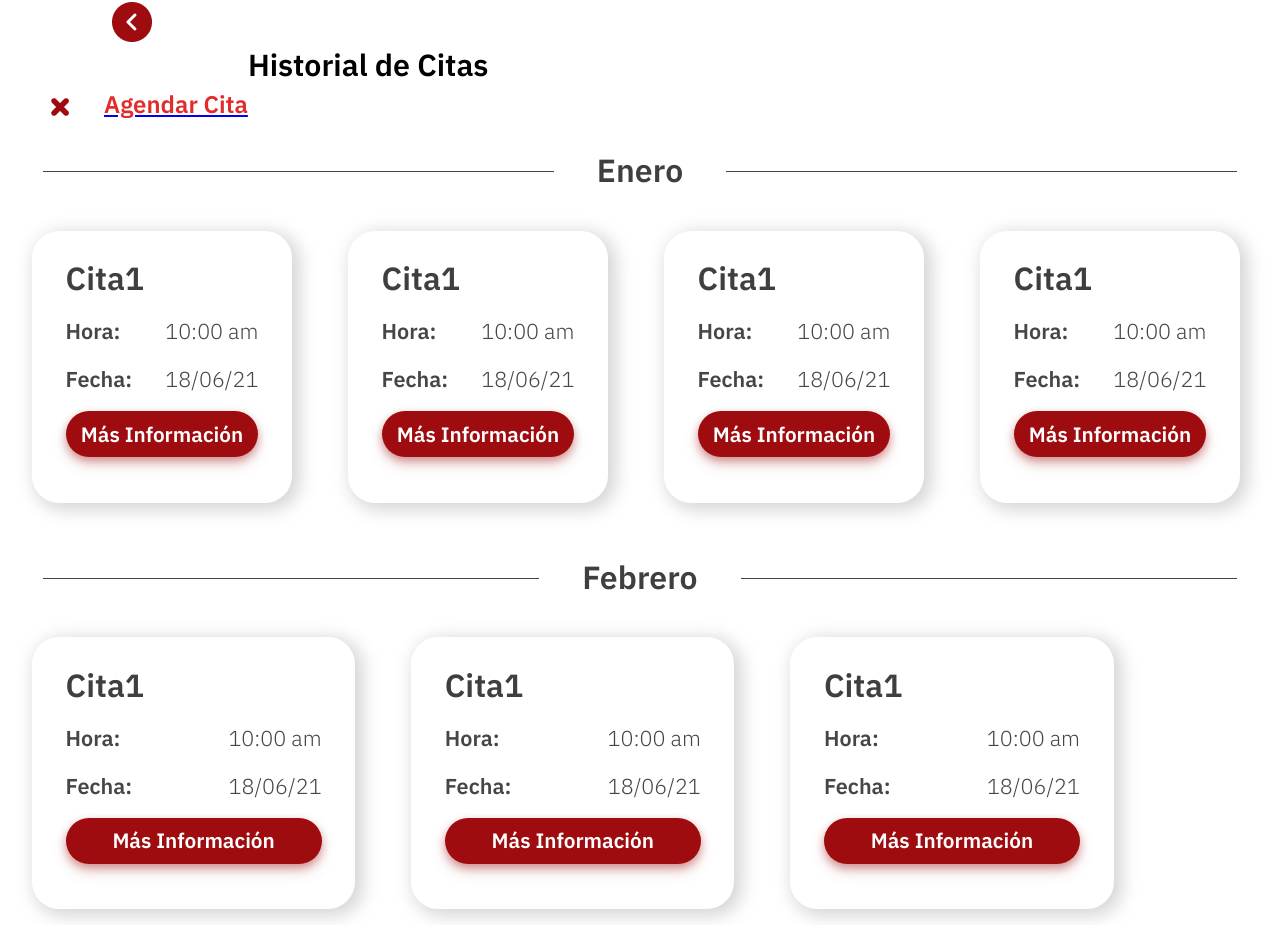
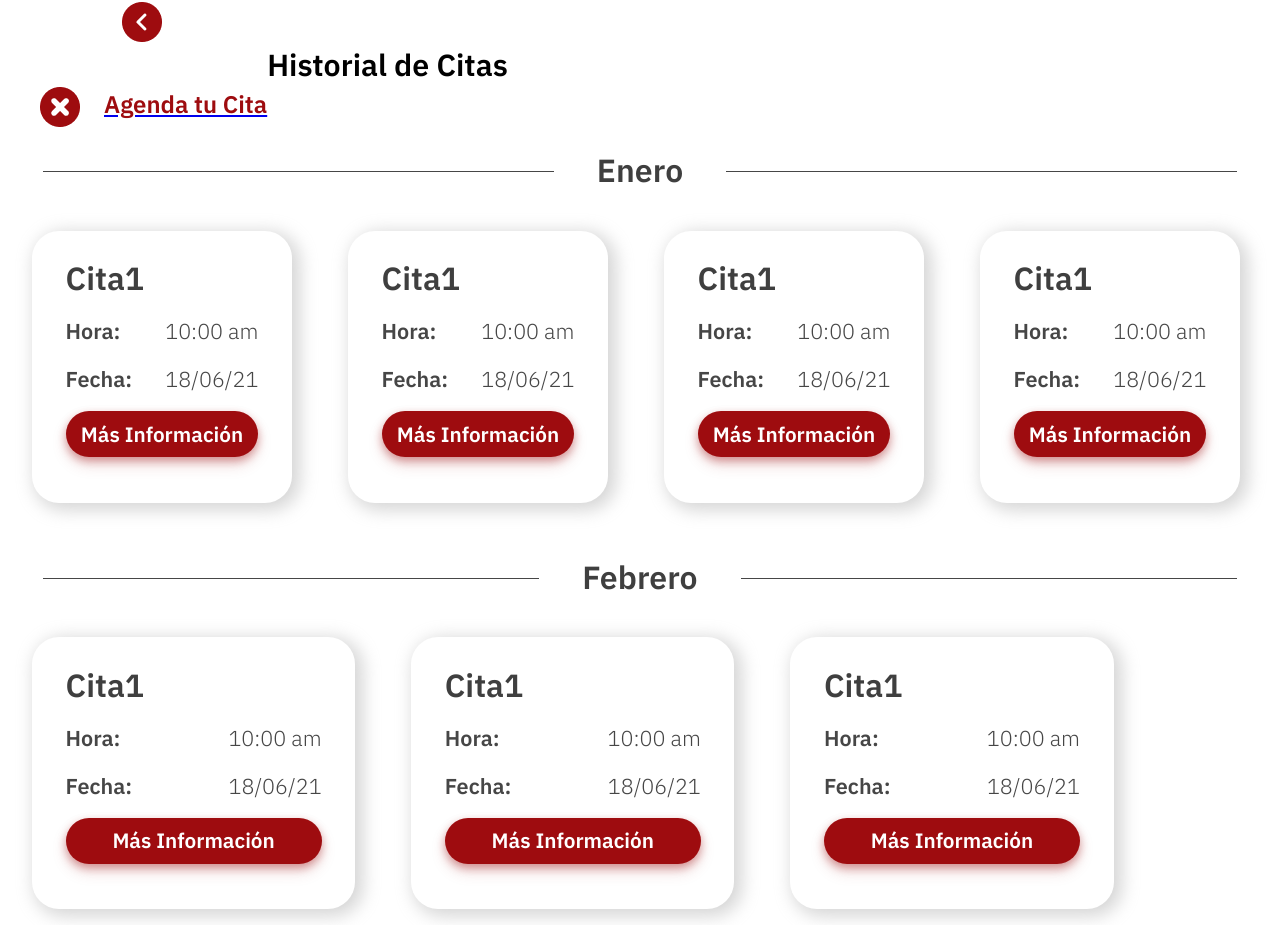
Before and after one commit to wildchamo/SerenaUAO, a React (Create React App) app in the folder finalweb/: page /Historial in a window 1280 px wide. Built offline with nearby package versions, Linux system fonts and the light colour scheme.

Commit message:
fix: titulo Modal

```diff
--- a/finalweb/src/componentes/TituloModal/TituloModal.css
+++ b/finalweb/src/componentes/TituloModal/TituloModal.css
@@ -2,7 +2,7 @@
     display: flex;
     flex-direction: row;
 }
-.tituloModal-t{
-   color: rgb(226, 43, 43);
-
+.tituloModalTexto{
+   color:#9E0C0F;
+   text-decoration: none;
 }
--- a/finalweb/src/componentes/TituloModal/TituloModal.js
+++ b/finalweb/src/componentes/TituloModal/TituloModal.js
@@ -6,7 +6,7 @@ const TituloModal= function({titulo,imagen}){
     return(
        <div className="tituloModal">
            <BotonVolver imagen={imagen} />
-           <h2 className="tituloModal-t">{titulo}</h2>
+           <h2 className="tituloModalTexto">{titulo}</h2>
        </div>
         )
 }
--- a/finalweb/src/paginas/Historial/Historial.js
+++ b/finalweb/src/paginas/Historial/Historial.js
@@ -7,8 +7,8 @@ import CitaHisto from "../../componentes/CitaHisto/CitaHisto";
 import linea from "../../imagenes/linea.jpeg";
 import volver from "../../imagenes/volveratrasrojo.png";
 import TituloModal from "../../componentes/TituloModal/TituloModal";
-import botonx from "../../imagenes/Xfondoblanco.png";
-//import boton2 from "../../imagenes/Xfondorojo.png";
+//import botonx from "../../imagenes/Xfondoblanco.png";
+import boton2 from "../../imagenes/XfondoRojo.png";
 
 const data = {
     titulo: "Cita1",
@@ -26,7 +26,7 @@ class Historial extends Component {
                 <div className="Titulo">
                     <Link to="/Home">
                         <BotonVolver imagen={volver} />
-                        <TituloModal titulo="Agendar Cita" imagen={botonx} ></TituloModal>
+                        <TituloModal titulo="Agenda tu Cita" imagen={boton2} ></TituloModal>
 
                     </Link>
                     <Titulo texto="Historial de Citas"/>
```
Also changed, not shown: finalweb/src/imagenes/XfondoRojo.png (added).
